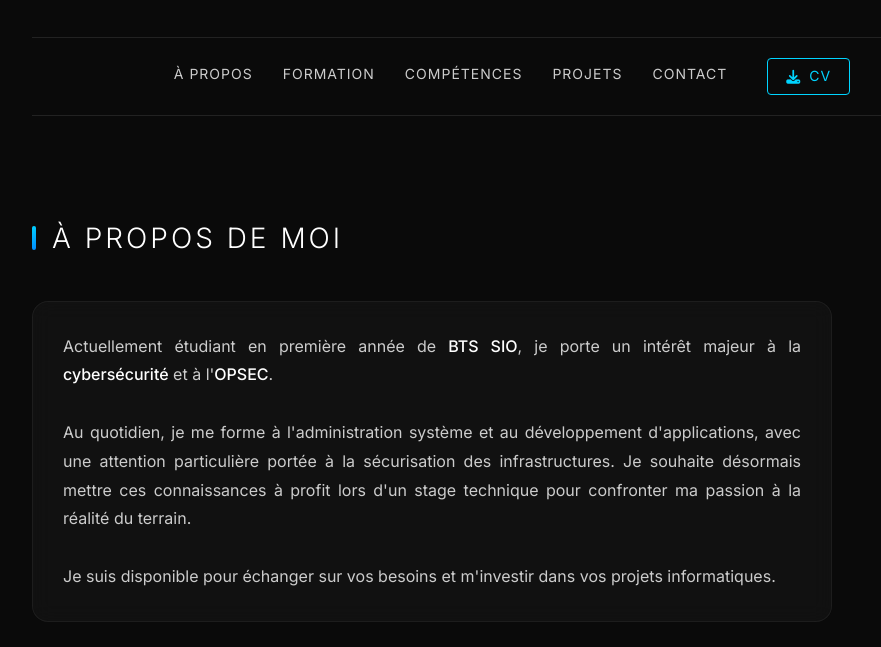
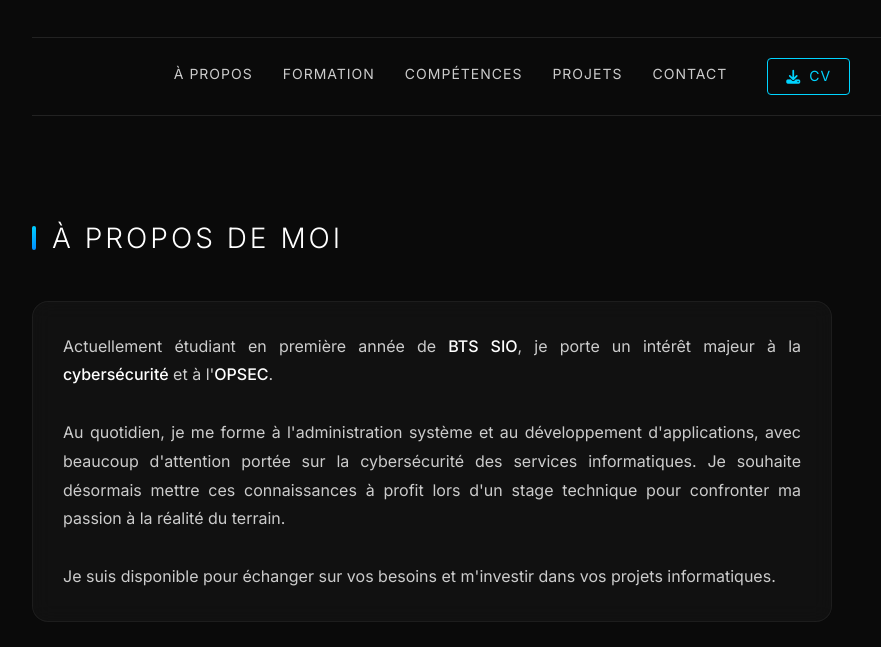
Before and after one commit to hugott23/portfolio, a plain HTML site: page index.html in a window 1280 px wide. Shown: the part 153-800 px from the top of the page, without its empty margins (128-1009 px from the left). Drawn offline with Linux system fonts and the light colour scheme.

Commit message:
finalisation et derniere retouche

```diff
--- a/index.html
+++ b/index.html
@@ -33,7 +33,7 @@
                 <p class="about-text">
                     Actuellement étudiant en première année de <strong>BTS SIO</strong>, je porte un intérêt majeur à la <strong>cybersécurité</strong> et à l'<strong>OPSEC</strong>.
                     <br><br>
-                    Au quotidien, je me forme à l'administration système et au développement d'applications, avec une attention particulière portée à la sécurisation des infrastructures. Je souhaite désormais mettre ces connaissances à profit lors d'un stage technique pour confronter ma passion à la réalité du terrain.
+                    Au quotidien, je me forme à l'administration système et au développement d'applications, avec beaucoup d'attention portée sur la cybersécurité des services informatiques. Je souhaite désormais mettre ces connaissances à profit lors d'un stage technique pour confronter ma passion à la réalité du terrain.
                     <br><br>
                     Je suis disponible pour échanger sur vos besoins et m'investir dans vos projets informatiques.
                 </p>
```
